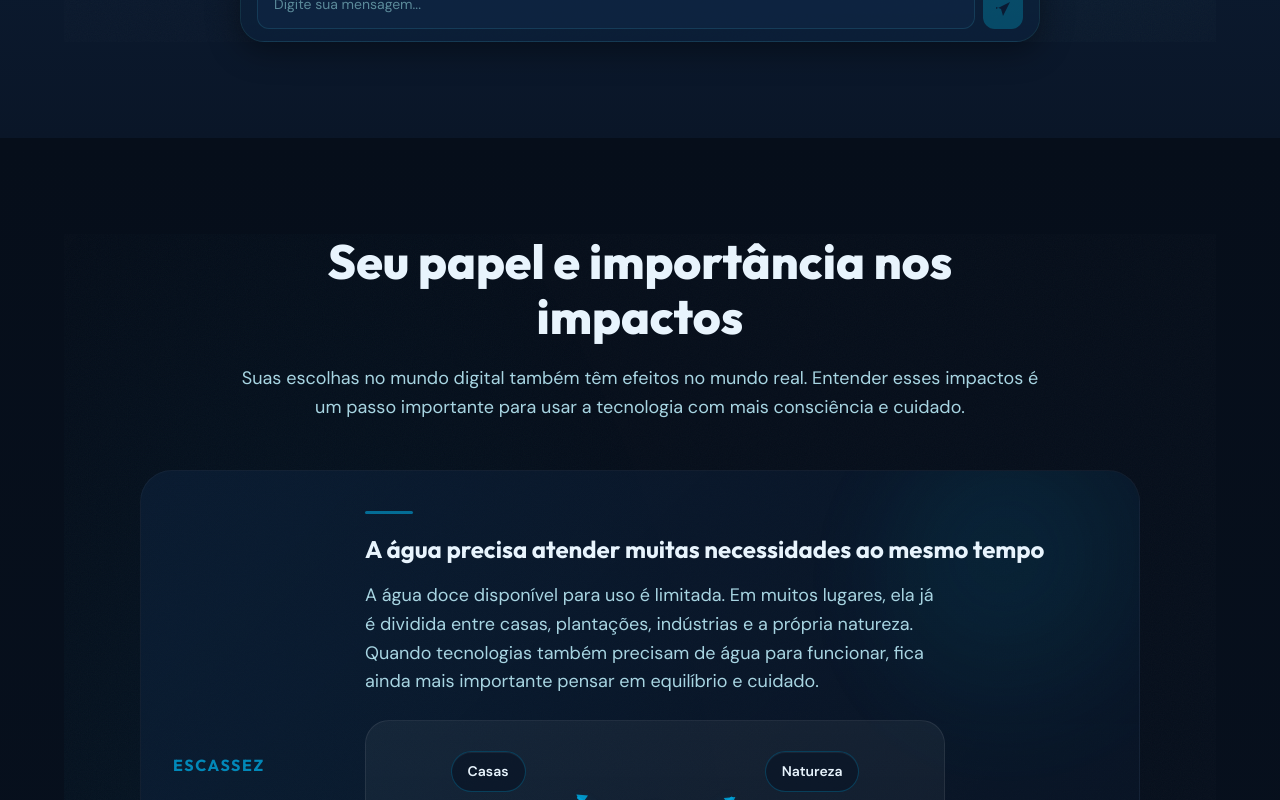
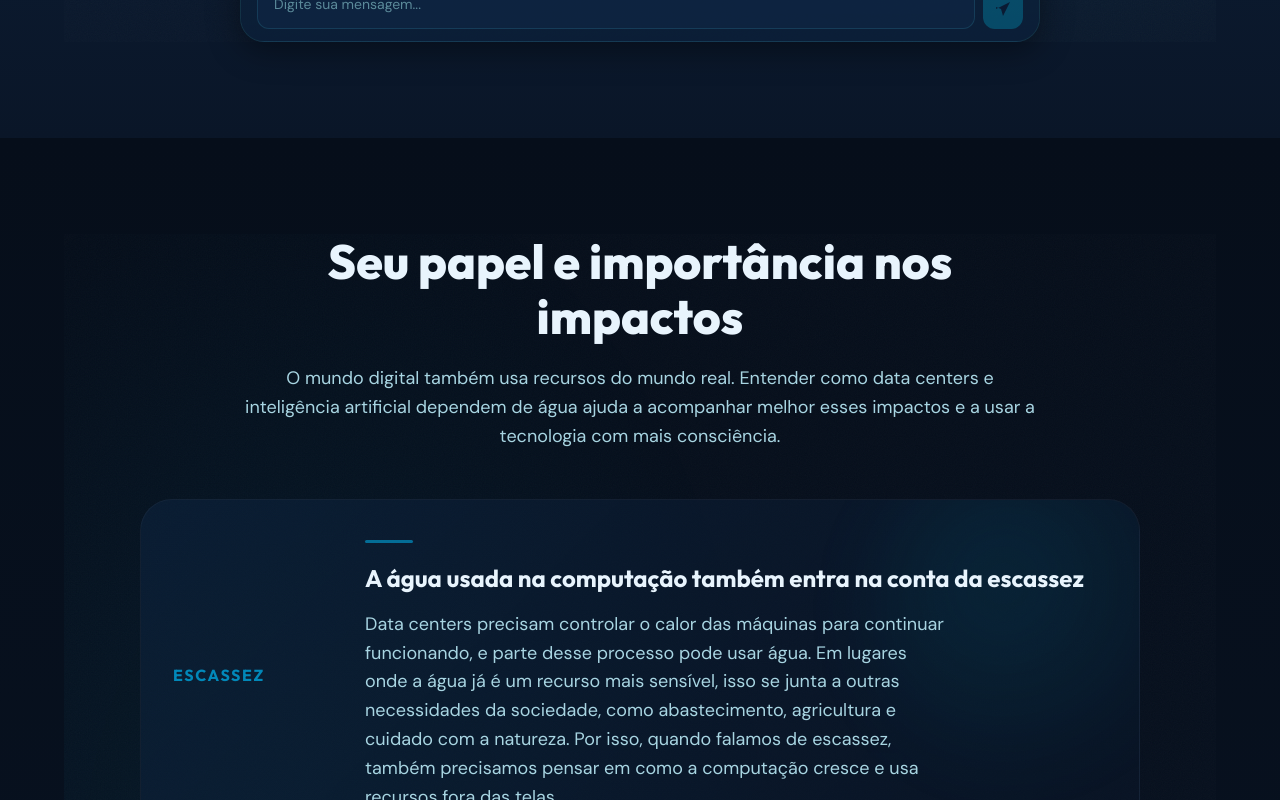
Before and after one commit to KauaGouvei9/agua.ai, a React (Vite) app: page / in a window 1280 px wide. Shown: the part 2000-2800 px from the top of the page. Built offline with nearby package versions, Linux system fonts and the light colour scheme.

Commit message:
Revise section C for clarity on water and computing
Updated section C content to reflect the importance of water usage in computing and its environmental impacts.

```diff
--- a/src/content/pt/sectionC.ts
+++ b/src/content/pt/sectionC.ts
@@ -1,57 +1,42 @@
 export const sectionCTitle = 'Seu papel e importância nos impactos';
 
 export const sectionCIntro =
-  'Suas escolhas no mundo digital também têm efeitos no mundo real. Entender esses impactos é um passo importante para usar a tecnologia com mais consciência e cuidado.';
+  'O mundo digital também usa recursos do mundo real. Entender como data centers e inteligência artificial dependem de água ajuda a acompanhar melhor esses impactos e a usar a tecnologia com mais consciência.';
 
 export const sectionCTabs = [
   {
     label: 'Escassez',
-    title: 'A água precisa atender muitas necessidades ao mesmo tempo',
-    body: 'A água doce disponível para uso é limitada. Em muitos lugares, ela já é dividida entre casas, plantações, indústrias e a própria natureza. Quando tecnologias também precisam de água para funcionar, fica ainda mais importante pensar em equilíbrio e cuidado.',
-    visual: {
-      type: 'flow',
-      caption: 'A mesma água precisa ser compartilhada com responsabilidade.',
-      items: ['Casas', 'Natureza', 'Plantações', 'Tecnologia'],
-    },
+    title: 'A água usada na computação também entra na conta da escassez',
+    body: 'Data centers precisam controlar o calor das máquinas para continuar funcionando, e parte desse processo pode usar água. Em lugares onde a água já é um recurso mais sensível, isso se junta a outras necessidades da sociedade, como abastecimento, agricultura e cuidado com a natureza. Por isso, quando falamos de escassez, também precisamos pensar em como a computação cresce e usa recursos fora das telas.',
+    deepDiveLabel: 'Saiba mais no portal do Google sobre água em data centers',
+    deepDiveUrl: 'https://datacenters.google/intl/pt-BR_ALL/water/',
   },
   {
     label: 'Crescimento',
-    title: 'Quanto mais usamos o mundo digital, maior fica a estrutura por trás dele',
-    body: 'Vídeos, jogos online, buscas e ferramentas de inteligência artificial dependem de muitos computadores trabalhando ao mesmo tempo. Quando esse uso cresce, também cresce a necessidade de lugares para armazenar dados, resfriar máquinas e manter tudo funcionando.',
-    visual: {
-      type: 'trend',
-      caption: 'Mais uso digital pode significar mais estrutura, energia e água.',
-      items: ['Mais uso digital', 'Mais dados', 'Mais máquinas', 'Mais resfriamento'],
-    },
+    title: 'Mais IA e mais serviços digitais significam mais infraestrutura',
+    body: 'Quando usamos vídeos, jogos, buscas e ferramentas de inteligência artificial, mais servidores precisam trabalhar nos data centers. Isso faz crescer a necessidade de armazenamento, energia e sistemas de resfriamento, que podem envolver consumo de água. Entender esse crescimento ajuda a perceber que a internet e a IA não funcionam sozinhas: elas dependem de grandes estruturas físicas para existir.',
+    deepDiveLabel: 'Entenda melhor no portal do Google o que é um data center',
+    deepDiveUrl: 'https://datacenters.google/intl/pt-BR_ALL/discover-more/',
   },
   {
     label: 'Meio ambiente',
-    title: 'Quando a água e a energia são muito exigidas, a natureza também sente',
-    body: 'O funcionamento de grandes estruturas digitais pode aumentar a pressão sobre rios, plantas, animais e o clima ao redor. Por isso, cuidar do uso da água e da energia também é uma forma de proteger os ambientes naturais.',
-    visual: {
-      type: 'ecosystem',
-      caption: 'Água, energia e natureza estão conectadas.',
-      items: ['Rios', 'Plantas', 'Animais', 'Clima local'],
-    },
+    title: 'O funcionamento dos data centers também tem efeitos no meio ambiente',
+    body: 'Para manter servidores e sistemas digitais funcionando sem parar, os data centers precisam lidar com calor, energia e resfriamento. Quando isso exige muita água ou muita energia, o impacto pode chegar às bacias, aos rios e aos ambientes naturais ao redor. Por isso, pensar em computação também é pensar em como essas estruturas podem operar com mais cuidado com a natureza.',
+    deepDiveLabel: 'Veja no portal do Google como os data centers buscam operar de forma sustentável',
+    deepDiveUrl: 'https://datacenters.google/intl/pt-BR/operating-sustainably/',
   },
   {
     label: 'Comunidades',
-    title: 'As escolhas sobre tecnologia também podem afetar pessoas e lugares',
-    body: 'Quando grandes estruturas usam muita água e energia, isso pode influenciar a vida de comunidades próximas. Por isso, pensar em tecnologia também é pensar em bairros, cidades e nas pessoas que convivem com essas mudanças.',
-    visual: {
-      type: 'community',
-      caption: 'Infraestrutura, cidade e pessoas fazem parte da mesma conversa.',
-      items: ['Bairro', 'Cidade', 'Pessoas', 'Infraestrutura'],
-    },
+    title: 'Data centers são estruturas reais em lugares onde pessoas vivem',
+    body: 'Os data centers não ficam “dentro da nuvem”: eles ocupam terrenos, usam recursos e fazem parte de cidades e comunidades reais. Quando uma estrutura assim cresce, ela pode influenciar o uso de água, energia e espaço no lugar onde foi construída. Por isso, acompanhar esse tema também é pensar em como a tecnologia convive com as pessoas ao redor.',
+    deepDiveLabel: 'Explore no portal do Google como os data centers se conectam com as comunidades',
+    deepDiveUrl: 'https://datacenters.google/intl/pt-br/',
   },
   {
-    label: 'Transparencia',
-    title: 'Entender os impactos fica mais fácil quando as informações são claras',
-    body: 'Quando empresas e instituições mostram quanto consomem, de onde vem a água e como reduzem impactos, fica mais fácil acompanhar o que está acontecendo. Transparência ajuda as pessoas a fazer perguntas, comparar atitudes e cobrar cuidado com os recursos naturais.',
-    visual: {
-      type: 'transparency',
-      caption: 'Informações visíveis ajudam a acompanhar e cuidar melhor.',
-      items: ['Consumo', 'Origem da água', 'Metas', 'Ações'],
-    },
+    label: 'Transparência',
+    title: 'Entender o uso da água na computação depende de informação clara',
+    body: 'Quando empresas mostram quanto consomem, de onde vem a água e como resfriam seus data centers, as pessoas conseguem entender melhor os impactos da computação no mundo real. Isso é ainda mais importante quando falamos de inteligência artificial, que depende de grandes estruturas para funcionar. Sem clareza, fica mais difícil acompanhar, comparar e cobrar responsabilidade.',
+    deepDiveLabel: 'Exemplo real: uso responsável da água nos data centers do Google',
+    deepDiveUrl: 'https://datacenters.google/intl/pt-BR_ALL/water/',
   },
 ];
```
